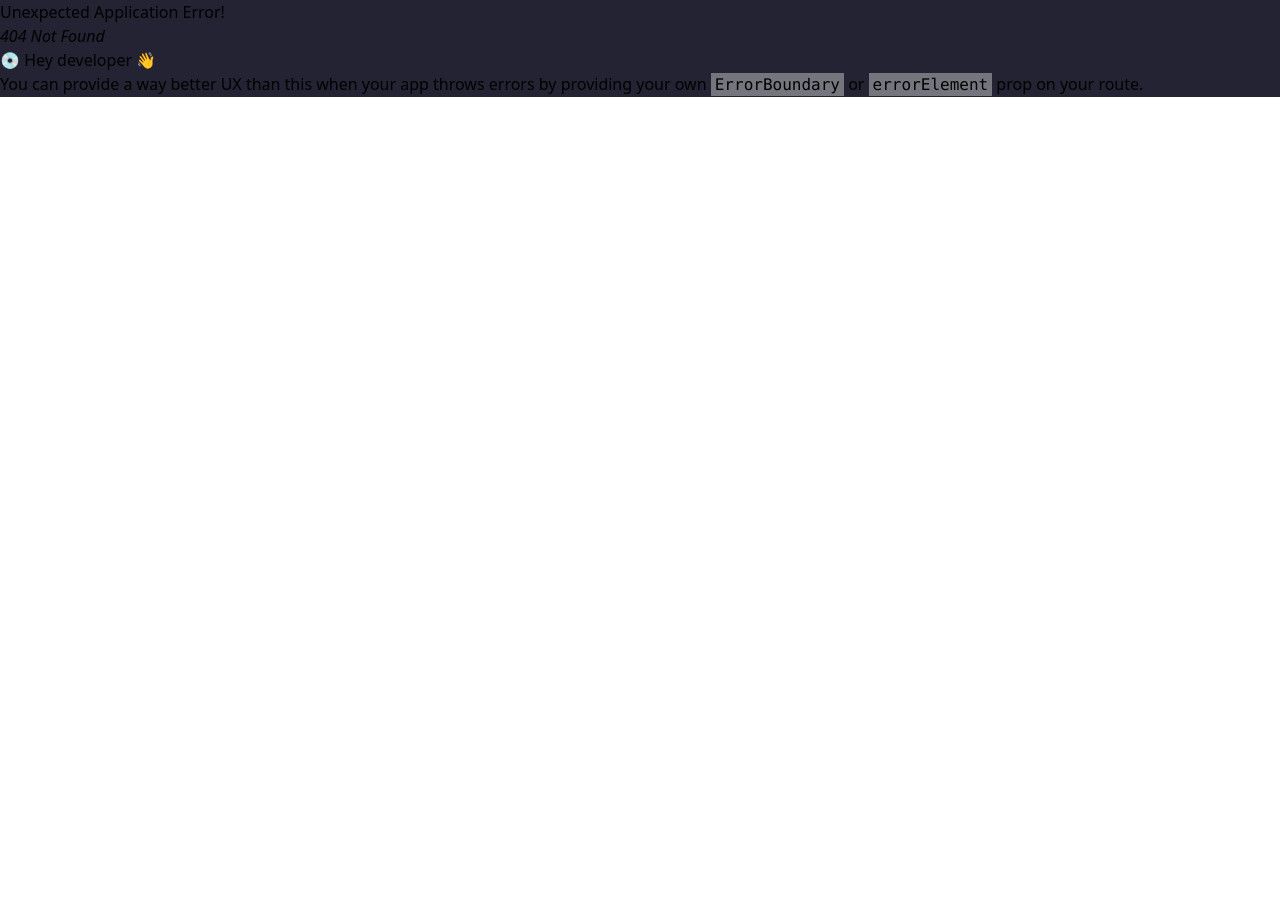
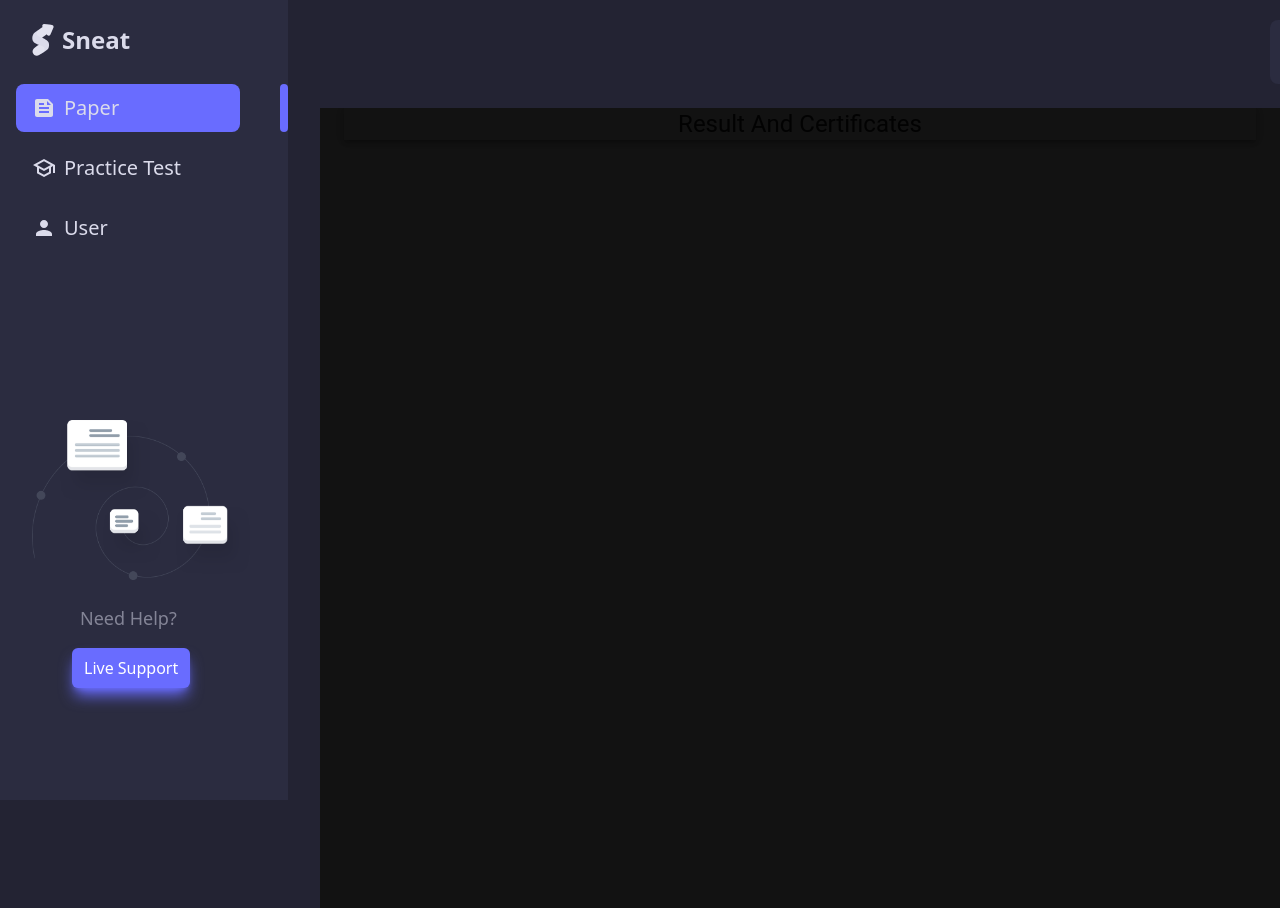
Before and after one commit to Devilcoder2/CSP-Global-Demo-Quiz-App, a React (Vite) app: page /user/result in a window 1280 px wide. Before the commit this address had no page. Before the commit the page ends 800 px from the top, so only its background shows below. Built offline with nearby package versions, Linux system fonts and the light colour scheme.

Commit message:
Added result route in main.jsx and Result component in User directory

```diff
--- /dev/null
+++ b/src/Components/User/Result.jsx
@@ -0,0 +1,32 @@
+import React from 'react'
+import {Typography, Stack, Container, Paper} from "@mui/material"
+const Result = ({theme = "light"}) => {
+  return (
+    <Stack sx={{
+        direction: "vertical",
+        display:{
+            xs:"auto",
+            md:"block"
+        },
+        height: "100vh",
+        backgroundColor: theme === "dark"? "#121212" : "#f6f6f6",
+        color: theme === "dark"? "#f6f6f6" : "black",
+    }}>
+        <Container >
+          <Paper elevation={3}>
+            <Typography variant="h5" align="center" bgcolor={"#121212"} >
+              Result And Certificates
+            </Typography>
+          </Paper>
+          <Stack>
+            {/* Certificates IMages */}
+          </Stack>
+          <Stack>
+            {/* Result Score chart*/}
+          </Stack>
+        </Container>
+    </Stack>
+  )
+}
+
+export default Result
--- a/src/Components/User/SignUp.jsx
+++ /dev/null
@@ -1,11 +0,0 @@
-import React from 'react'
-
-const SignUp = () => {
-  return (
-    <div>
-      hiii
-    </div>
-  )
-}
-
-export default SignUp
--- a/src/Components/User/User.jsx
+++ b/src/Components/User/User.jsx
@@ -19,7 +19,7 @@ const User = ({ theme = "dark" }) => {
   return (
     <div
       style={{ backgroundColor: styles.backgroundColor }}
-      className="h-[100vh] mr-12 rounded-lg pt-3"
+      className="h-[100vh] mr-10 rounded-lg pt-3"
     >
       <div className="container mx-auto py-4">
         <div className="flex justify-center items-center">
@@ -130,7 +130,7 @@ const User = ({ theme = "dark" }) => {
                   Result And Certificates
                 </p>
                 <p className="mb-0">
-                  <a href="#!results" className="text-gray-500">
+                  <a href="user/result" target="_blank" className="text-gray-500">
                     Show all
                   </a>
                 </p>
--- a/src/main.jsx
+++ b/src/main.jsx
@@ -7,6 +7,7 @@ import Test from "./Components/Test/Test.jsx";
 import AllQuestions from "./Components/AllQuestions/AllQuestions.jsx";
 import User from "./Components/User/User.jsx";
 import LiveTest from "./Components/Test/LiveTest.jsx";
+import Result from "./Components/User/Result.jsx";
 
 const router = createBrowserRouter([
   {
@@ -25,6 +26,10 @@ const router = createBrowserRouter([
         path: "/user",
         element: <User theme="dark" />,
       },
+      {
+        path: "/user/result",
+        element: <Result theme="dark" />,
+      },
     ],
   },
   {
```
